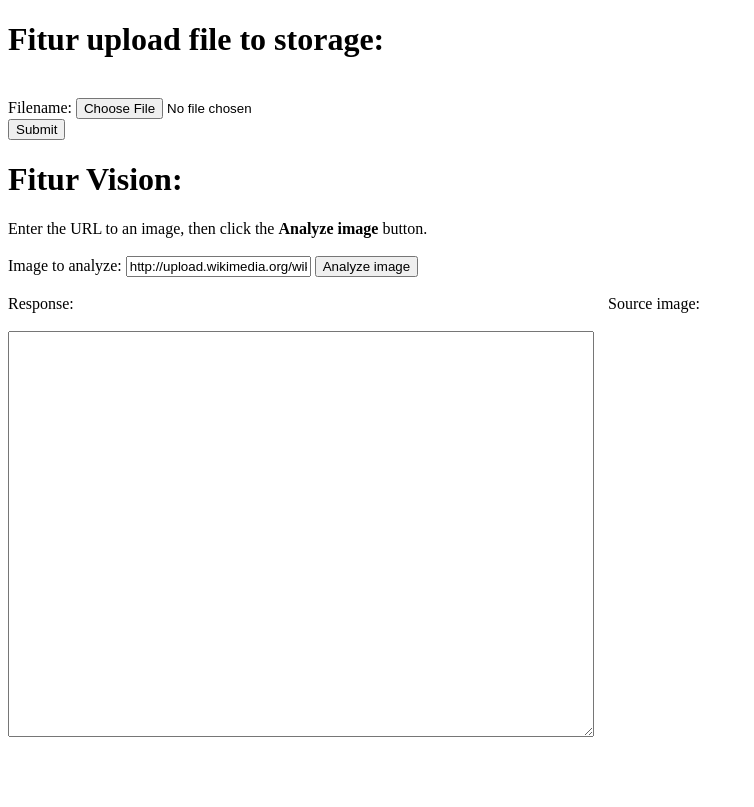
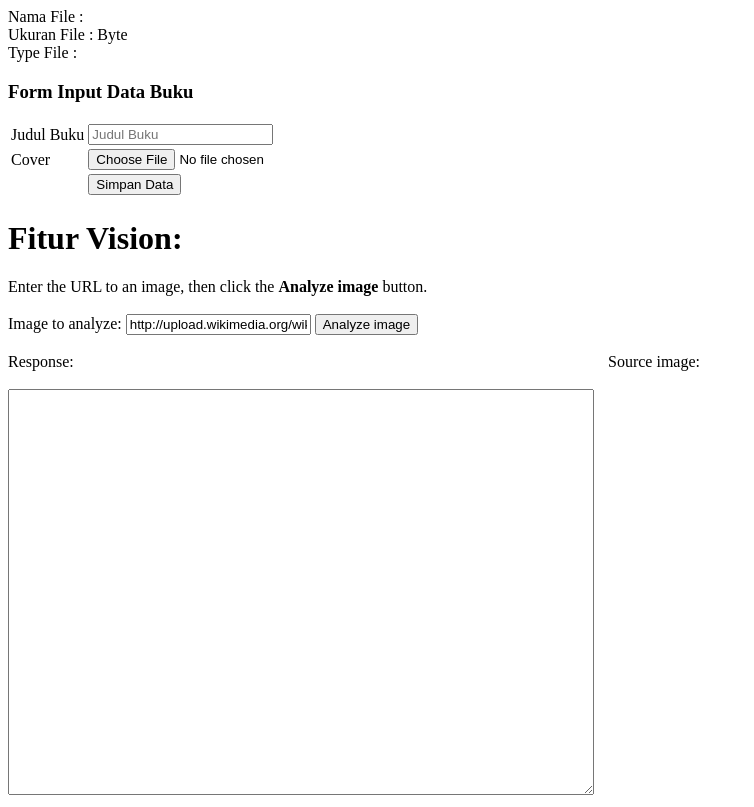
Before and after one commit to agamstawn/submission2-dicoding, a PHP site: page / in a window 1280 px wide. Shown: the whole page, without its empty margins (0-754 px from the left). Before the commit the page ends 737 px from the top, so only its background shows below. Run offline with PHP 8.4, Linux system fonts and the light colour scheme; data that the repository does not hold is empty; some libraries are stand-ins or nearby versions.

Commit message:
upload file

```diff
--- a/index.php
+++ b/index.php
@@ -72,94 +72,30 @@
 </script>
 
 <?php
-if(isset($_POST['upload'])) {
-    date_default_timezone_set('Asia/Jakarta');
-    $name        = $_POST['gambar'];
-    $time        = time();
-    $nama_gambar = $_FILES['gambar'] ['name']; // Nama Gambar
-    $size        = $_FILES['gambar'] ['size'];// Size Gambar
-    $error       = $_FILES['gambar'] ['error'];
-    $tipe_video  = $_FILES['gambar'] ['type']; //tipe gambar untuk filter
-    $folder      = "uploads/"; //folder tujuan upload
-    $valid       = array('jpg','png','gif','jpeg'); //Format File yang di ijinkan Masuk ke server
-
-    if(strlen($nama_gambar))
-
-       {
-
-         // Perintah untuk mengecek format gambar
-
-         list($txt, $ext) = explode(".", $nama_gambar);
-
-         if(in_array($ext,$valid))
-
-         {
-
-           // Perintah untuk mengecek size file gambar
-
-           if($size<500000)
-
-           {
-
-             // Perintah untuk mengupload gambar dan memberi nama baru
-
-             $gambarnya = time().substr(str_replace(" ", "_", $txt), 5).".".$ext;
-             $gmbr  = $folder.$gambarnya;
-
-             $tmp = $_FILES['gambar']['tmp_name'];
-
-             if(move_uploaded_file($tmp, $folder.$gambarnya))
-
-             {
-              $mysqli->query("INSERT INTO gallery_gambar(Nama_Gambar`, `DESC_GAMBAR`, `gambar`) VALUES ('$name', '$desc', '$gmbr') ");
-              echo '<script>
-                  alert("gambar Berhasil di upload");
-               </script>';
-
-             }
-                else{ // Jika Gambar Gagal Di upload
-            echo '<script>
-                  alert("gambar Gagal di upload");
-               </script>';
-            }
-
-           }
-           else{ // Jika Gambar melebihi size
-           echo '<script>
-                  alert("gambar Terlalu Besar, Max 5MB");
-               </script>';
-             }
-
-         }
-
-         else{ // Jika File Gambar Yang di Upload tidak sesuai eksistensi yang sudah di tetapkan
-            echo '<script>
-                  alert("Format Gambar Tidak valid , Format Gambar Harus (JPG, Jpeg, gif, png) ");
-               </script>';
-             }
-
-       }
-
-       else{ // Jika Gambar belum di pilih
-        echo '<script>
-                  alert("Gambar Belum Di Pilih , Harap Memilih Gambar Dahulu");
-               </script>';
-          }
-
-       exit;
-
-     }
+$temp   = $_FILES['cover']['tmp_name'];
+$name   = $_FILES['cover']['name'];
+$size   = $_FILES['cover']['size'];
+$type   = $_FILES['cover']['type'];
+$folder = "files/";
+// upload
+move_uploaded_file($temp, $folder.$name);
+// menampikan informasi file yang di upload
+echo "Nama File : <b>".$name;
+echo "</b><br>";
+echo "Ukuran File : <b>".$size;
+echo "</b> Byte<br>";
+echo "Type File : <b>".$type;
+echo "</b>";
 ?>
 
-<h1>Fitur upload file to storage:</h1>
-<br />
-<form action ="upload_file.php" metode="post" enctype="multipart/form-data">
-    <label for="file"> Filename: </label>
-    <input type="file" name="gambar" id="gambar" />
-    <br />
-    <input type="submit" name="upload" value="Submit" />
+<h3>Form Input Data Buku</h3>
+<form action="simpan.php" method="post" enctype="multipart/form-data">
+    <table>
+        <tr><td>Judul Buku</td><td><input type="text" name="judul" placeholder="Judul Buku"></td></tr>
+        <tr><td>Cover</td><td><input type="file" name="cover"></td></tr>
+        <tr><td></td><td><button type="submit">Simpan Data</button></td></tr>
+    </table>
 </form>
-<p>
 
 
 <h1>Fitur Vision:</h1>
```
